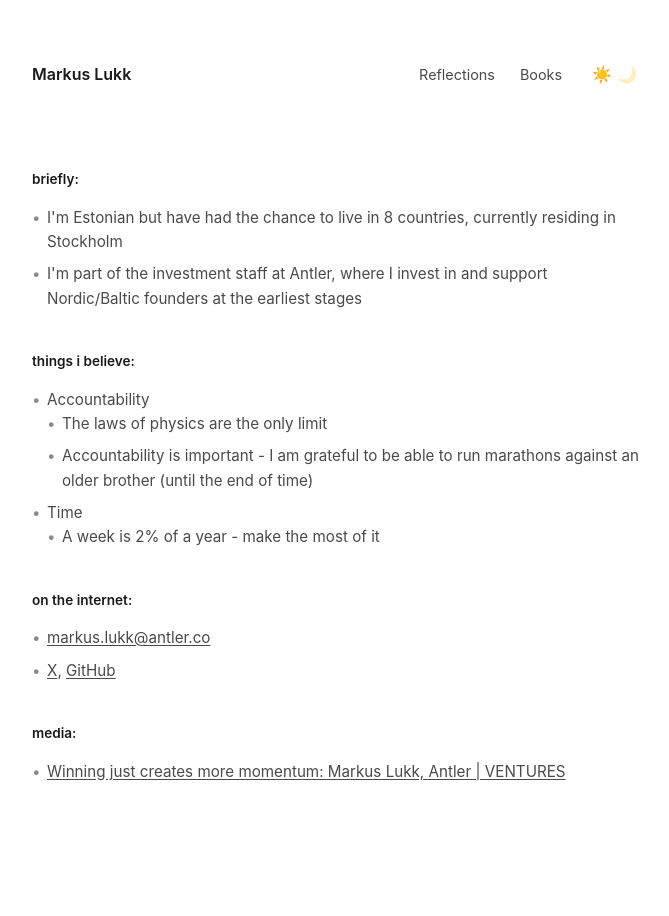
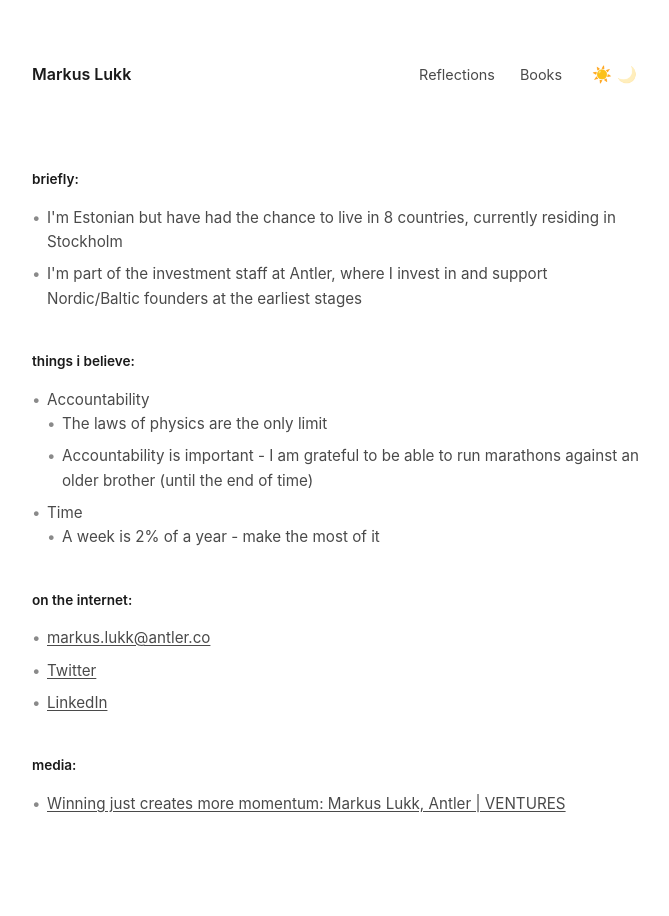
Before and after one commit to markuslukk/markuslukk.github.io, a Jekyll site: the page built from index.html, in a window 1280 px wide. Shown: the whole page, without its empty margins (303-972 px from the left). Built offline with Jekyll 4.4.1, drawn with Linux system fonts in a browser that asks for light colours.

Commit message:
Update index.html

```diff
--- a/index.html
+++ b/index.html
@@ -16,7 +16,7 @@ title: Markus Lukk
   </header>
 
     <div class="section">
-      <h2>briefly:</h2>
+      <h2>Briefly:</h2>
       <ul>
         <li>I'm Estonian but have had the chance to live in 8 countries, currently residing in Stockholm</li>
         <li>I'm part of the investment staff at Antler, where I invest in and support Nordic/Baltic founders at the earliest stages</li>
@@ -24,7 +24,7 @@ title: Markus Lukk
     </div>
 
     <div class="section">
-      <h2>things i believe:</h2>
+      <h2>Things I believe:</h2>
       <ul>
         <li>Accountability
           <ul>
@@ -41,15 +41,16 @@ title: Markus Lukk
     </div>
 
     <div class="section">
-      <h2>on the internet:</h2>
+      <h2>On the internet:</h2>
       <ul>
         <li><a href="mailto:markus.lukk@antler.co">markus.lukk@antler.co</a></li>
-        <li><a href="https://x.com/yourusername">X</a>, <a href="https://github.com/markuslukk">GitHub</a></li>
+        <li><a href="https://x.com/yourusername">Twitter</a></li>
+        <li><a href="https://www.linkedin.com/in/markuslukk/">LinkedIn</a></li>
       </ul>
     </div>
 
     <div class="section">
-      <h2>media:</h2>
+      <h2>Media:</h2>
       <ul>
         <li><a href="https://www.youtube.com/watch?v=LQ6vWuRqDm0" target="_blank">Winning just creates more momentum: Markus Lukk, Antler | VENTURES</a></li>
       </ul>
```
